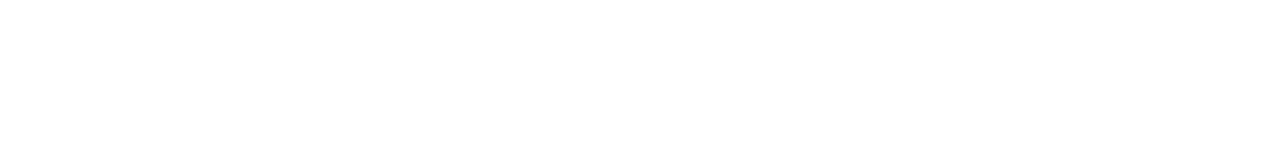
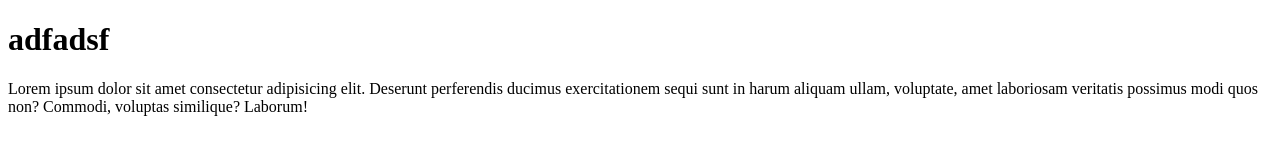
Before and after one commit to holotomatoe/web_3, a plain HTML site: page 3.html in a window 1280 px wide. Drawn offline with Linux system fonts and the light colour scheme.

Commit message:
Исправиляет ошибки

```diff
--- a/3.html
+++ b/3.html
@@ -6,6 +6,7 @@
   <title>Document</title>
 </head>
 <body>
-
+  <h1>adfadsf</h1>
+  <p>Lorem ipsum dolor sit amet consectetur adipisicing elit. Deserunt perferendis ducimus exercitationem sequi sunt in harum aliquam ullam, voluptate, amet laboriosam veritatis possimus modi quos non? Commodi, voluptas similique? Laborum!</p>
 </body>
 </html>
```
Also changed, not shown: 2.html (+2 -1 lines).
